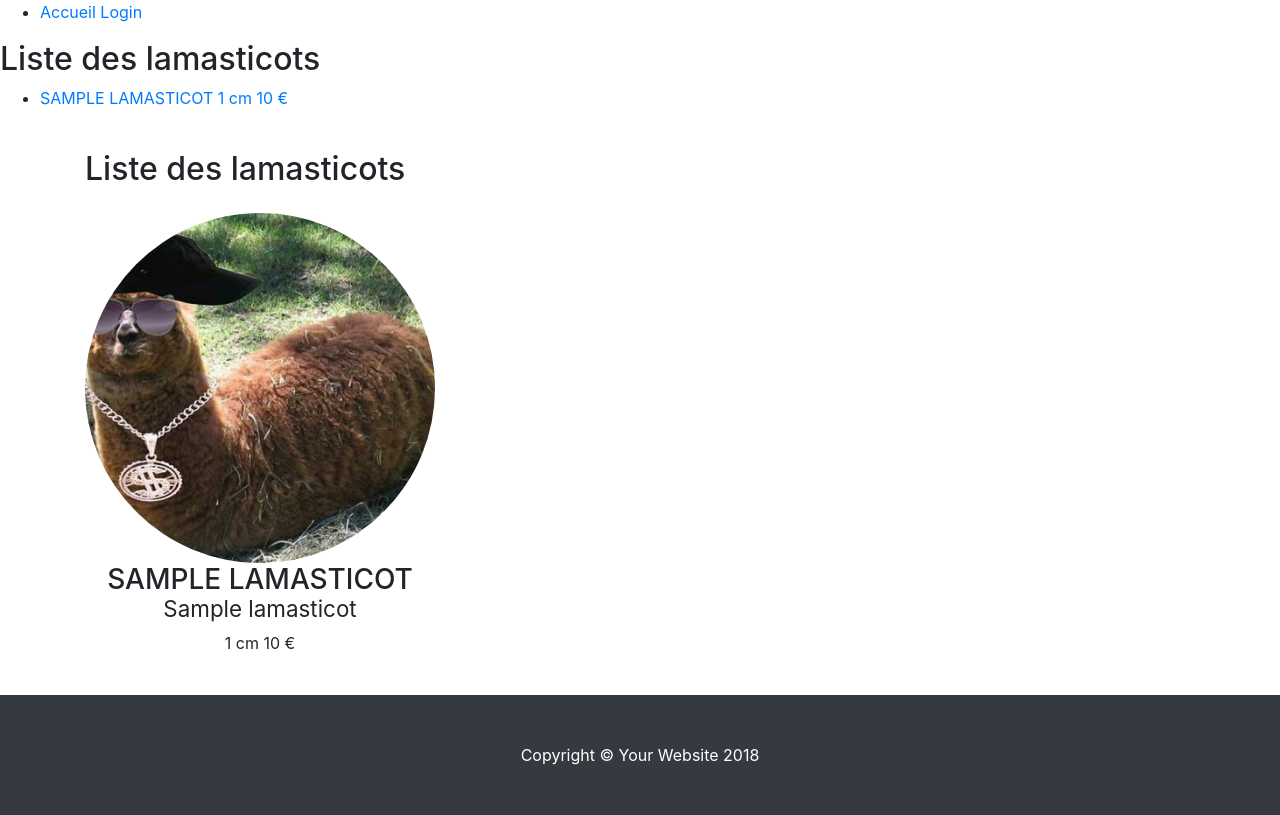
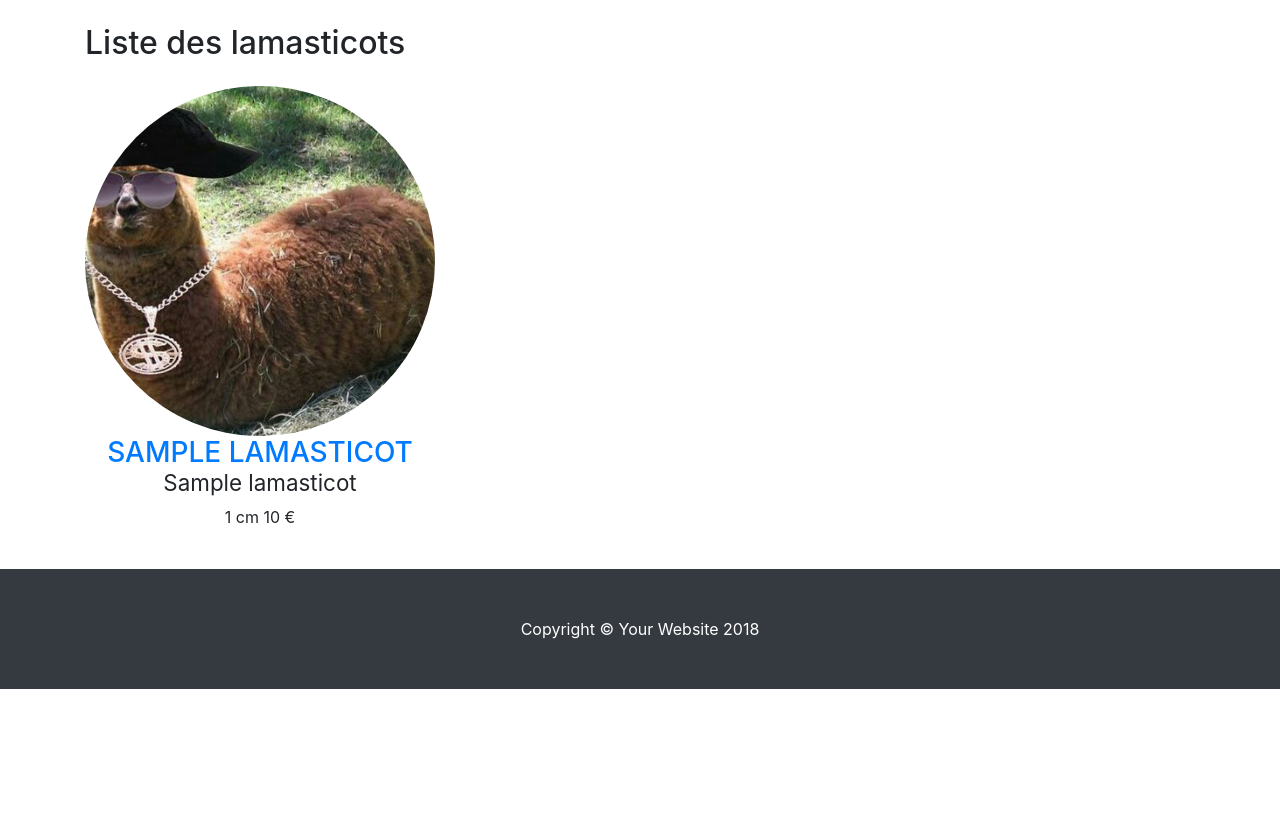
Before and after one commit to tentacode-classroom/project-shopping-Coolcall, a Symfony app: template templates/homepage/homepage.html.twig in a window 1280 px wide. Shown: the part 56-871 px from the top of the page. After the commit the page ends 745 px from the top, so only its background shows below. Run offline with Twig, Linux system fonts and the light colour scheme; the template is opened without the code that fills it: most values are stand-ins (such as "Sample title", 1, 10 or a date in 2020); some libraries are stand-ins or nearby versions.

Commit message:
Ajout lien

```diff
--- a/templates/base.html.twig
+++ b/templates/base.html.twig
@@ -62,7 +62,9 @@
 
         <div class="col-lg-4 col-sm-6 text-center mb-4">
           <img class="rounded-circle img-fluid d-block mx-auto" src="{{ asset('img/thug_lama.jpeg') }}" alt=""/>
-          <h3>{{ lamasticot.name|upper }}
+          <a href="{{ path('product_detail', {
+              'productId': lamasticot.id
+          }) }}"><h3>{{ lamasticot.name|upper }}</a>
             <small>{{ lamasticot.name }}</small>
           </h3>
           <p>{{ lamasticot.size}} cm {{lamasticot.cost}} €</p>
--- a/templates/navigation/menu.html.twig
+++ b/templates/navigation/menu.html.twig
@@ -1,4 +1,4 @@
-<ul>
+<!--<ul>
     <li>
         <a href="{{ path('homepage') }}">Accueil</a>
 
```
